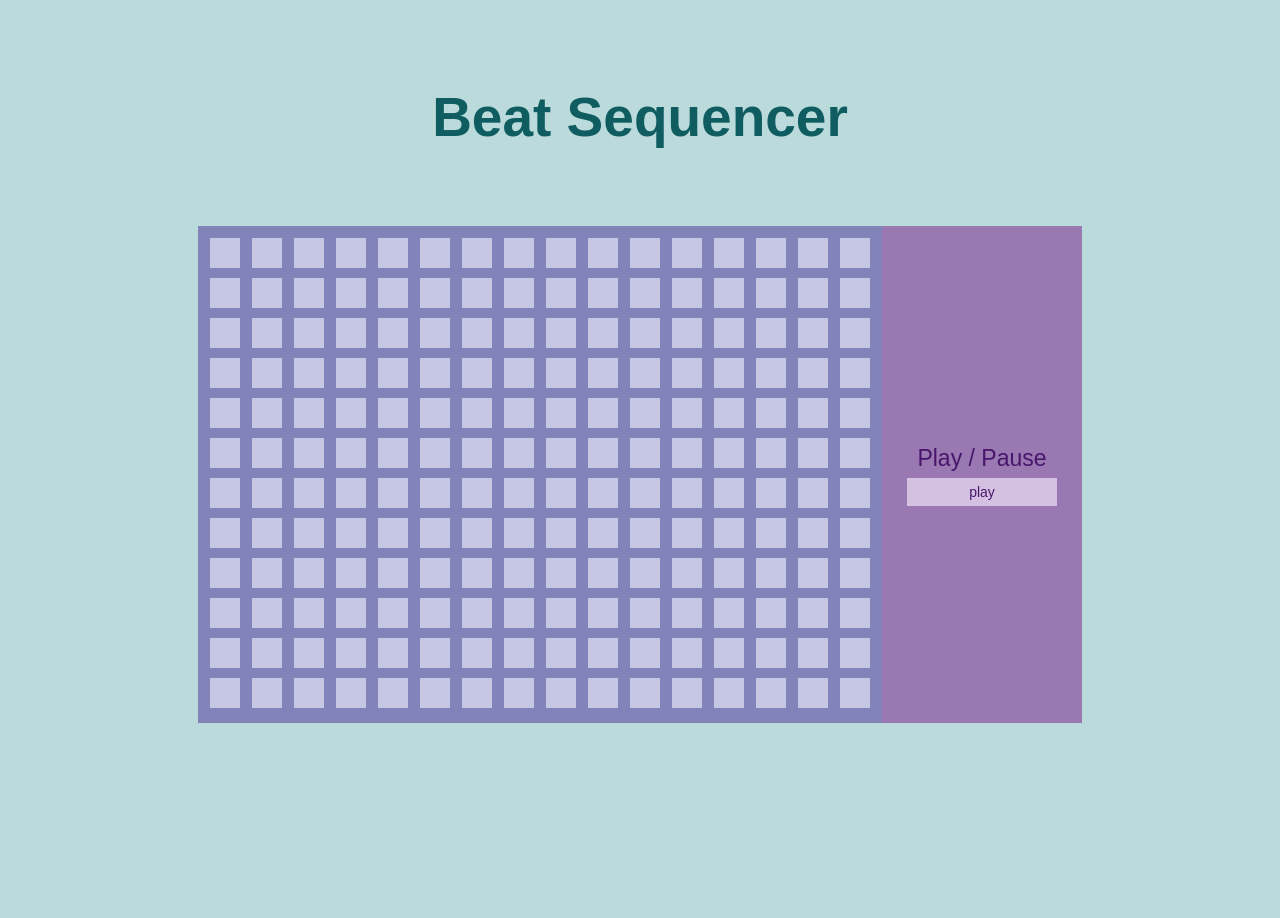
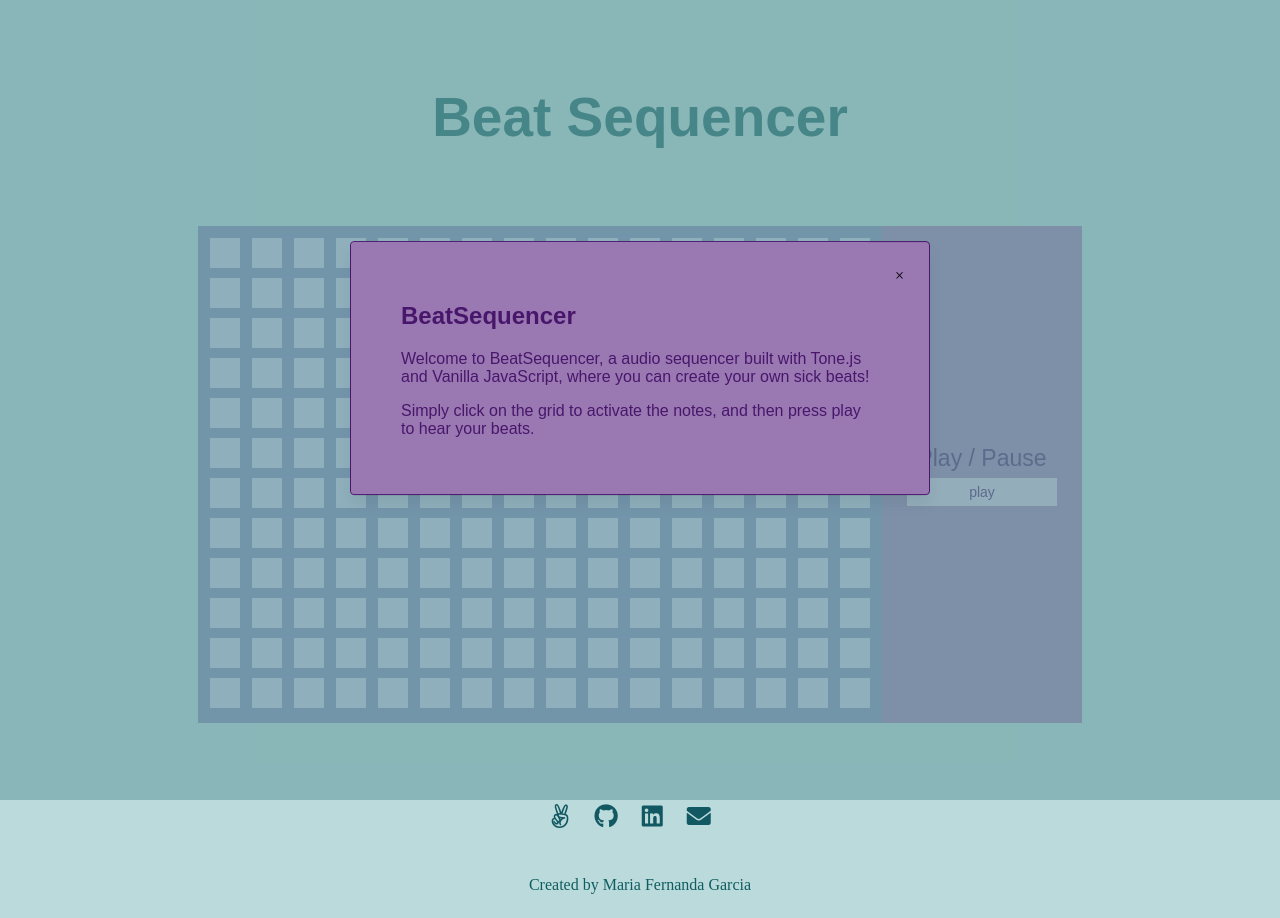
Before and after one commit to mafeg95/Beat-Sequencer, a website: page index.html in a window 1280 px wide. Before the commit the page ends 800 px from the top, so only its background shows below. Drawn offline with Linux system fonts and the light colour scheme; no server answers.

Commit message:
add modal

```diff
--- a/assets/css/grid.css
+++ b/assets/css/grid.css
@@ -100,3 +100,118 @@ h1 {
 .shaded{
   opacity: .5;
 }
+
+/* li {
+		text-decoration: none;
+		border-bottom: none;
+		position: relative;
+	} */
+
+ul{
+  list-style-type: none;
+}
+
+ul.icons {
+  cursor: default;
+  list-style: none;
+  padding-left: 0;
+}
+
+  ul.icons li {
+    display: inline-block;
+    padding: 0 1.25em 0 0;
+  }
+
+    ul.icons li:last-child {
+      padding-right: 0;
+    }
+
+    ul.icons li .icon:before {
+      font-size: 1.5em;
+    }
+
+.fab, .fas{
+  color: #125862;
+}
+
+.fab:hover, .fas:hover{
+  color: #35727A;
+}
+
+.modal-background {
+  position: fixed;
+  top: 0;
+  bottom: 0;
+  right: 0;
+  left: 0;
+  background-color: rgba(107, 160, 162, 0.61);
+  z-index: 25;
+  display: flex;
+  flex-direction: column;
+  min-height: 1px;
+}
+
+.modal-child {
+  position: absolute;
+  top: 46%;
+  left: 50%;
+  transform: translate(-50%, -50%);
+  background-color: #6BA0A2;
+  width: 580px;
+  border-radius: 4px;
+  box-sizing: border-box;
+  font-weight: 400;
+  background-color: white;
+  box-shadow: 0 10px 15px 0 rgba(0,0,0,0.06);
+  display: flex;
+  z-index: 30px;
+}
+
+.modal-wrapper{
+  padding: 40px 50px;
+  background: #9A78B1;
+  border-radius: 4px;
+  padding-right: 0;
+}
+
+.modal-h2{
+  font-family: sans-serif;
+  color: #48176C;
+}
+
+.modal-p {
+  font-family: sans-serif;
+  color: #48176C;
+}
+
+.close-x{
+  background: #9A78B1;
+  margin: 25px;
+  cursor: pointer;
+}
+
+.modal-child{
+  background: #9A78B1;
+  border-radius: 4px;
+  border: 1px solid #48176C;
+  display: flex;
+  flex-direction: row-reverse;
+}
+
+.close-modal{
+  display: none;
+}
+
+.footer{
+  margin-top: 65px;
+  margin-bottom: 15px;
+}
+
+a {
+  text-decoration: none;
+  color: #105D61;
+}
+
+.mail{
+  padding-right: 0;
+}
--- a/index.html
+++ b/index.html
@@ -5,18 +5,35 @@
     <title></title>
     <script type="text/javascript" src="./dist/main.js"></script>
     <link rel="stylesheet" href="./assets/css/grid.css"></link>
-    <link rel="shortcut icon" href="/favicon.ico" type="image/x-icon" />
+    <link rel="shortcut icon" href="./assets/images/Note.png" type="image/x-icon" />
+    <link rel="stylesheet" href="https://use.fontawesome.com/releases/v5.5.0/css/all.css" integrity="sha384-B4dIYHKNBt8Bc12p+WXckhzcICo0wtJAoU8YZTY5qE0Id1GSseTk6S+L3BlXeVIU" crossorigin="anonymous">
     <script src="https://tonejs.github.io/build/dev/Tone.min.js"></script>
   </head>
   <body id="body">
     <h1>Beat Sequencer</h1>
     <div id="main">
     </div>
-    <div class="modal-background">
-
+    <div id="modal-background" class="modal-background">
+      <div id="modal-child" class="modal-child">
+        <div id="close-x" class="close-x">
+          &times;
+        </div>
+        <div id="modal-wrapper" class="modal-wrapper">
+          <h2 id="modal-h2" class="modal-h2">BeatSequencer</h2>
+          <p id="modal-p" class="modal-p">Welcome to BeatSequencer, a audio sequencer built with Tone.js and Vanilla JavaScript, where you can create your own sick beats!</p>
+          <p id="modal-p" class="modal-p">Simply click on the grid to activate the notes, and then press play to hear your beats. </p>
+        </div>
+      </div>
     </div>
     <footer class="footer">
+      <ul class="icons">
+        <li class="center"><a  href="https://angel.co/maria-fernanda-garcia-2" class="icon alt" target="_blank"><i class="icon fab fa-angellist"></i></a></li>
+        <li class="center"><a  href="https://github.com/mafeg95" class="icon alt" target="_blank"><i class="fab icon fa-github"></i></a></li>
+        <li class="center"><a  href="https://www.linkedin.com/in/maria-fernanda-garcia-97250394/" class="icon alt" target="_blank"><i class="fab icon fa-linkedin"></i></a></li>
+        <li class="center mail"><a  href="mailto:mfg21390@gmail.com" class="icon alt" target="_blank"><i class="fas icon fa-envelope"></i></li>
+        </ul>
+      </footer>
+      <p class="credentials">Created by Maria Fernanda Garcia</p>
 
-    </footer>
   </body>
 </html>
--- a/src/index.js
+++ b/src/index.js
@@ -9,6 +9,9 @@ import Modal from './modal';
 
 document.addEventListener("DOMContentLoaded", () => {
   const div = (...args) => makeElement('div', ...args);
+
+  const modal = new Modal();
+  modal.closeModal();
 
   const grid = new Grid();
   const eleGrid = grid.create();
--- a/src/loop.js
+++ b/src/loop.js
@@ -14,7 +14,6 @@ class Loop {
 
   resetLoop(currentColumn){
     for (let i = 0; i < 12; i++) {
-      debugger
       currentColumn[0].classList.remove('shaded');
     }
   }
--- a/src/modal.js
+++ b/src/modal.js
@@ -5,5 +5,20 @@ class Modal {
 
   }
 
+  closeModal(){
+    const modalBackground = document.getElementById('modal-background');
+    const modalChild = document.getElementById('modal-background');
+    const close = document.getElementById('close-x');
+    modalBackground.addEventListener('click', () => {
+      modalBackground.classList.add('close-modal');
+    });
+
+    close.addEventListener('click', () => {
+      modalBackground.classList.add('close-modal');
+    });
+
+  }
 
 }
+
+export default Modal;
```
Also changed, not shown: assets/images/Note.png (added), dist/main.js.
